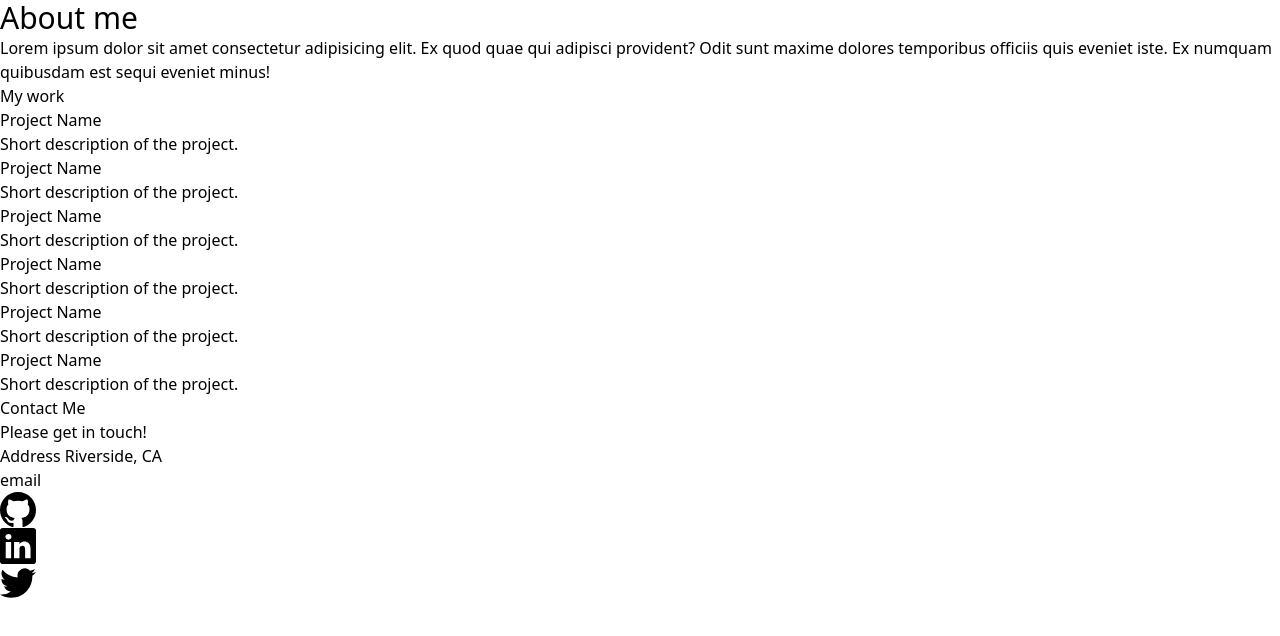
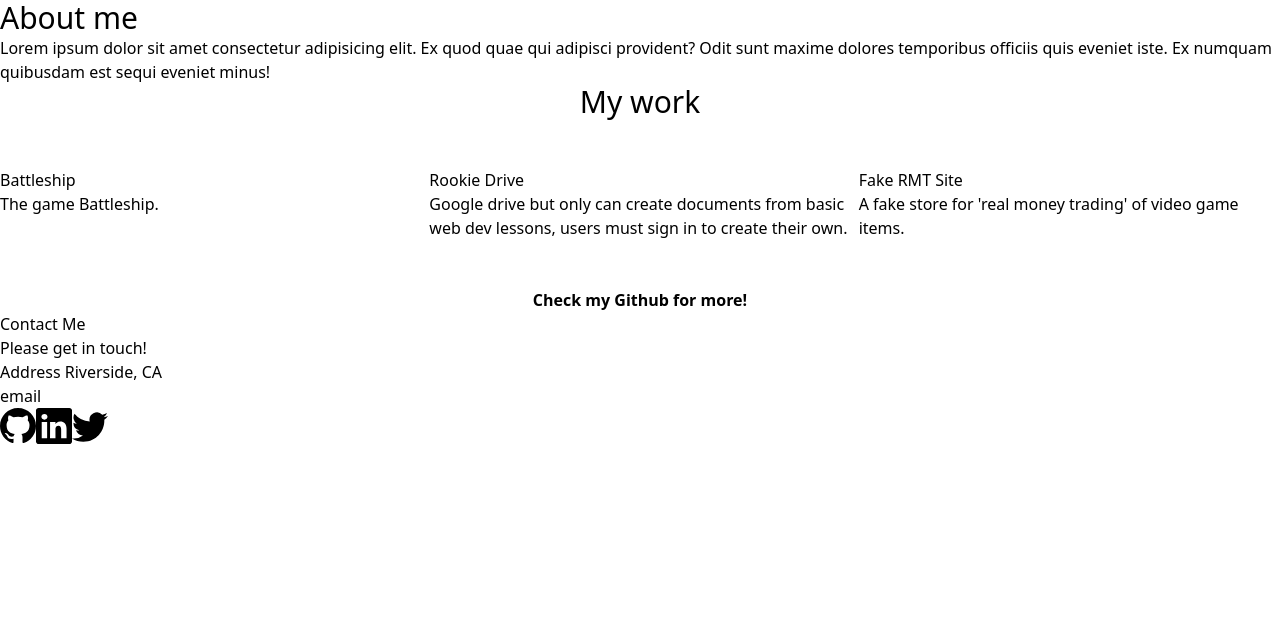
Before and after one commit to smmmfrd/portfolio, a React (Vite) app: page / in a window 1280 px wide. Shown: the top 636 px of the page. Built offline with nearby package versions, Linux system fonts and the light colour scheme.

Commit message:
Create Project Component

```diff
--- a/src/App.jsx
+++ b/src/App.jsx
@@ -1,4 +1,5 @@
-import { BsGithub, BsLinkedin, BsTwitter } from "react-icons/bs"
+import { BsGithub, BsLinkedin, BsTwitter } from "react-icons/bs";
+import Project from "./components/Project";
 
 function App() {
   return (
@@ -7,32 +8,23 @@ function App() {
       <h2 className="text-3xl">About me</h2>
       <p>Lorem ipsum dolor sit amet consectetur adipisicing elit. Ex quod quae qui adipisci provident? Odit sunt maxime dolores temporibus officiis quis eveniet iste. Ex numquam quibusdam est sequi eveniet minus!</p>
     </section>
-    <section>
-      <h2>My work</h2>
-      <article>
-        <h3>Project Name</h3>
-        <p>Short description of the project.</p>
-      </article>
-      <article>
-        <h3>Project Name</h3>
-        <p>Short description of the project.</p>
-      </article>
-      <article>
-        <h3>Project Name</h3>
-        <p>Short description of the project.</p>
-      </article>
-      <article>
-        <h3>Project Name</h3>
-        <p>Short description of the project.</p>
-      </article>
-      <article>
-        <h3>Project Name</h3>
-        <p>Short description of the project.</p>
-      </article>
-      <article>
-        <h3>Project Name</h3>
-        <p>Short description of the project.</p>
-      </article>
+    <section className="flex flex-col items-center gap-12">
+      <h2 className="text-3xl">My work</h2>
+      <div className="grid md:grid-cols-3 gap-2 sm:grid-cols-1">
+        <Project
+          projectName={"Battleship"}
+          projectDescription={"The game Battleship."}
+        />
+        <Project
+          projectName={"Rookie Drive"}
+          projectDescription={"Google drive but only can create documents from basic web dev lessons, users must sign in to create their own."}
+        />
+        <Project
+          projectName={"Fake RMT Site"}
+          projectDescription={"A fake store for 'real money trading' of video game items."}
+        />
+      </div>
+      <h4 className="font-bold">Check my Github for more!</h4>
     </section>
     <section>
       <h2>Contact Me</h2>
@@ -41,7 +33,7 @@ function App() {
         Riverside, CA
       </p>
       <p>email</p>
-      <div>
+      <div className="flex">
         {/* Increase size just by using font-size lmao */}
         <BsGithub className="text-4xl"/>
         <BsLinkedin className="text-4xl"/>
--- /dev/null
+++ b/src/components/Project.jsx
@@ -0,0 +1,8 @@
+export default function Project({projectName, projectDescription, technologies}) {
+    return(
+        <article>
+            <h3>{projectName}</h3>
+            <p>{projectDescription}</p>
+        </article>
+    );
+}
```
Also changed, not shown: 1 other file (tests, documents, lock files or other folders).
